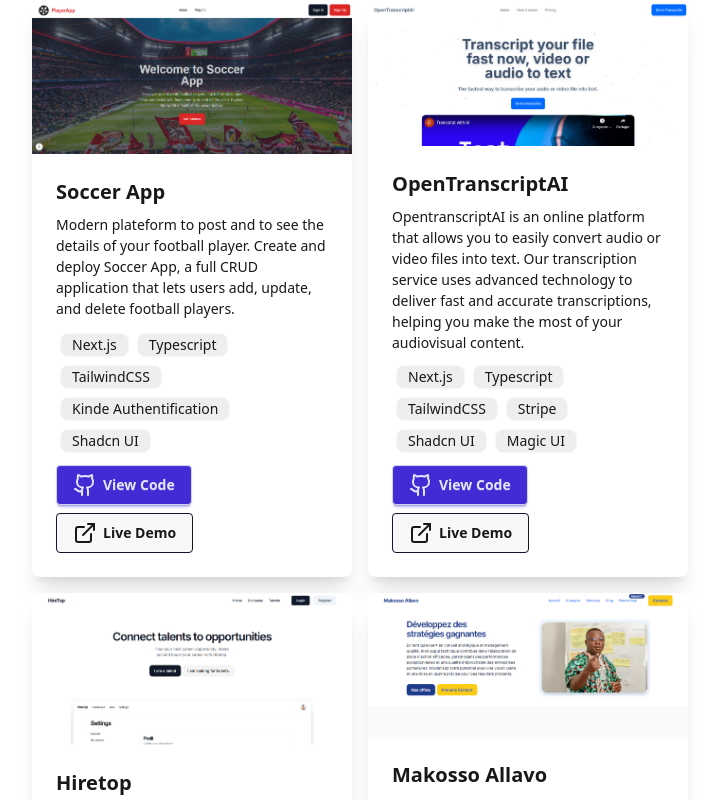
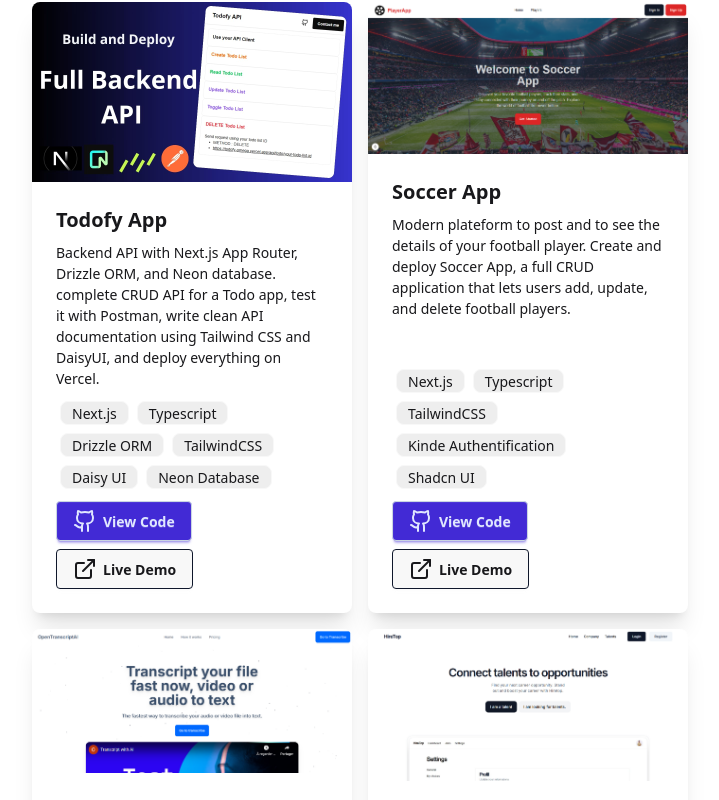
Before and after one commit to Osiris8/osirismigan, a Next.js app: page / in a window 1280 px wide. Shown: the part 1563-2363 px from the top of the page, without its empty margins (280-999 px from the left). Built offline with nearby package versions, Linux system fonts and the light colour scheme.

Commit message:
add todofy app

```diff
--- a/components/Project.tsx
+++ b/components/Project.tsx
@@ -4,6 +4,7 @@
 import opentranscriptai from "@/public/images/opentranscriptai.png";
 import hiretop2 from "@/public/images/hiretop2.png";
 import soccerApp from "@/public/images/soccer-app.png";
+import todofyApp from "@/public/images/todofy.jpg";
 import Link from "next/link";
 
 // Définition de l'interface Project
@@ -19,6 +20,22 @@
 export default function Project() {
   // List of project to display
   const projects: ProjectType[] = [
+    {
+      title: "Todofy App",
+      description:
+        "Backend API with Next.js App Router, Drizzle ORM, and Neon database. complete CRUD API for a Todo app, test it with Postman, write clean API documentation using Tailwind CSS and DaisyUI, and deploy everything on Vercel.",
+      imageUrl: todofyApp,
+      badges: [
+        "Next.js",
+        "Typescript",
+        "Drizzle ORM",
+        "TailwindCSS",
+        "Daisy UI",
+        "Neon Database",
+      ],
+      codeLink: "https://github.com/Osiris8/todofy", // Lien vers le code source supposé
+      demoLink: "https://todofy-omega.vercel.app/",
+    },
     {
       title: "Soccer App",
       description:
```
Also changed, not shown: public/images/todofy.jpg (added).
